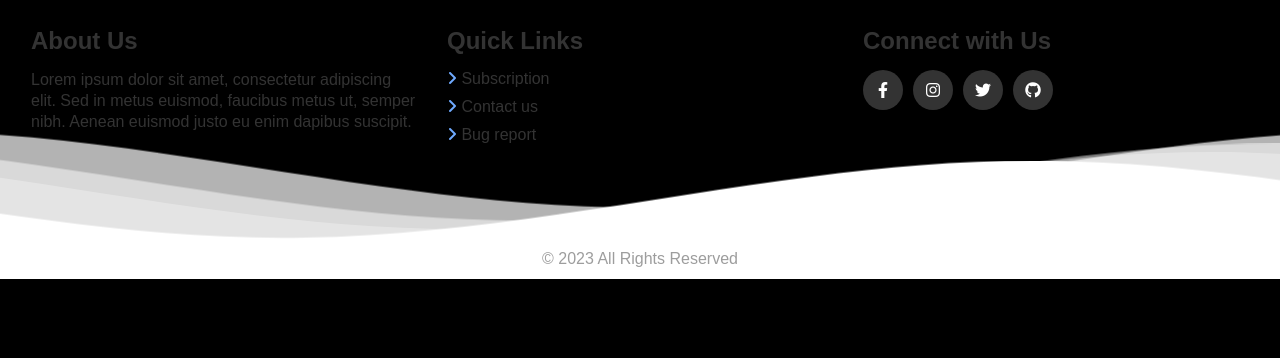
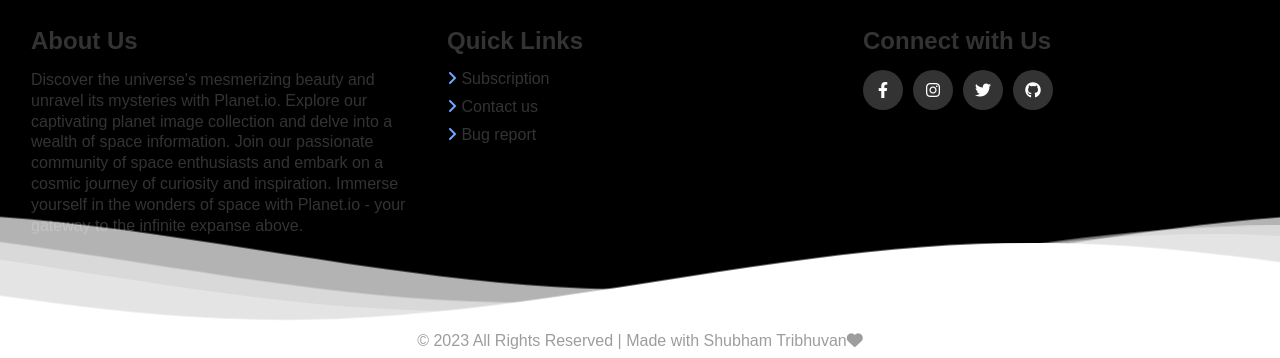
Before and after one commit to Shubhamtribhuvan8/Planet.in, a Next.js app: page / in a window 1280 px wide. Shown: the part 1993-2351 px from the top of the page. Before the commit the page ends 2272 px from the top, so only its background shows below. Built offline with nearby package versions, Linux system fonts and the light colour scheme; a web font is replaced by a local one.

Commit message:
added scroll effect

```diff
--- a/pages/component/wave.tsx
+++ b/pages/component/wave.tsx
@@ -10,9 +10,13 @@ const Wave: React.FC = () => {
               <h4>About Us</h4>
 
               <p>
-                Lorem ipsum dolor sit amet, consectetur adipiscing elit. Sed in
-                metus euismod, faucibus metus ut, semper nibh. Aenean euismod
-                justo eu enim dapibus suscipit.
+                Discover the universe's mesmerizing beauty and unravel its
+                mysteries with Planet.io. Explore our captivating planet image
+                collection and delve into a wealth of space information. Join
+                our passionate community of space enthusiasts and embark on a
+                cosmic journey of curiosity and inspiration. Immerse yourself in
+                the wonders of space with Planet.io - your gateway to the
+                infinite expanse above.
               </p>
             </div>
 
@@ -109,7 +113,10 @@ const Wave: React.FC = () => {
             </g>
           </svg>
         </div>
-        <p className="copyright">© 2023 All Rights Reserved</p>
+        <p className="copyright">
+          © 2023 All Rights Reserved | Made with Shubham Tribhuvan
+          <i className="fa fa-heart" aria-hidden="true"></i>
+        </p>
       </div>
     </>
   );
--- a/pages/index.tsx
+++ b/pages/index.tsx
@@ -38,7 +38,7 @@ const Home: NextPage = () => {
       ) : (
         <>
           <Navbar />
-          <hr style={{ visibility: "hidden", marginTop: "5%" }} />
+          <hr style={{ visibility: "hidden", marginTop: "0%" }} />
           <Avtar />
           <hr style={{ visibility: "hidden" }} />
           <Explore />
--- a/styles/global.scss
+++ b/styles/global.scss
@@ -14,7 +14,7 @@ body {
     position: relative;
     overflow: hidden;
     font-size: 120%; /* zoom */
-    height: 37rem;
+    height: 41rem;
     width: 81rem;
     position: relative;
     left: 9px;
@@ -246,7 +246,7 @@ body {
 
 #header {
     position: absolute;
-    top: -12px;
+    top: 5px;
     left: 0;
     width: 100%;
     padding: 25px 0px;
@@ -927,3 +927,7 @@ background-color: white;
 }
 
 //border bar
+:where(.css-dev-only-do-not-override-ed5zg0).ant-progress-line {
+  position: relative;
+  width: 99% !important;
+}
```
